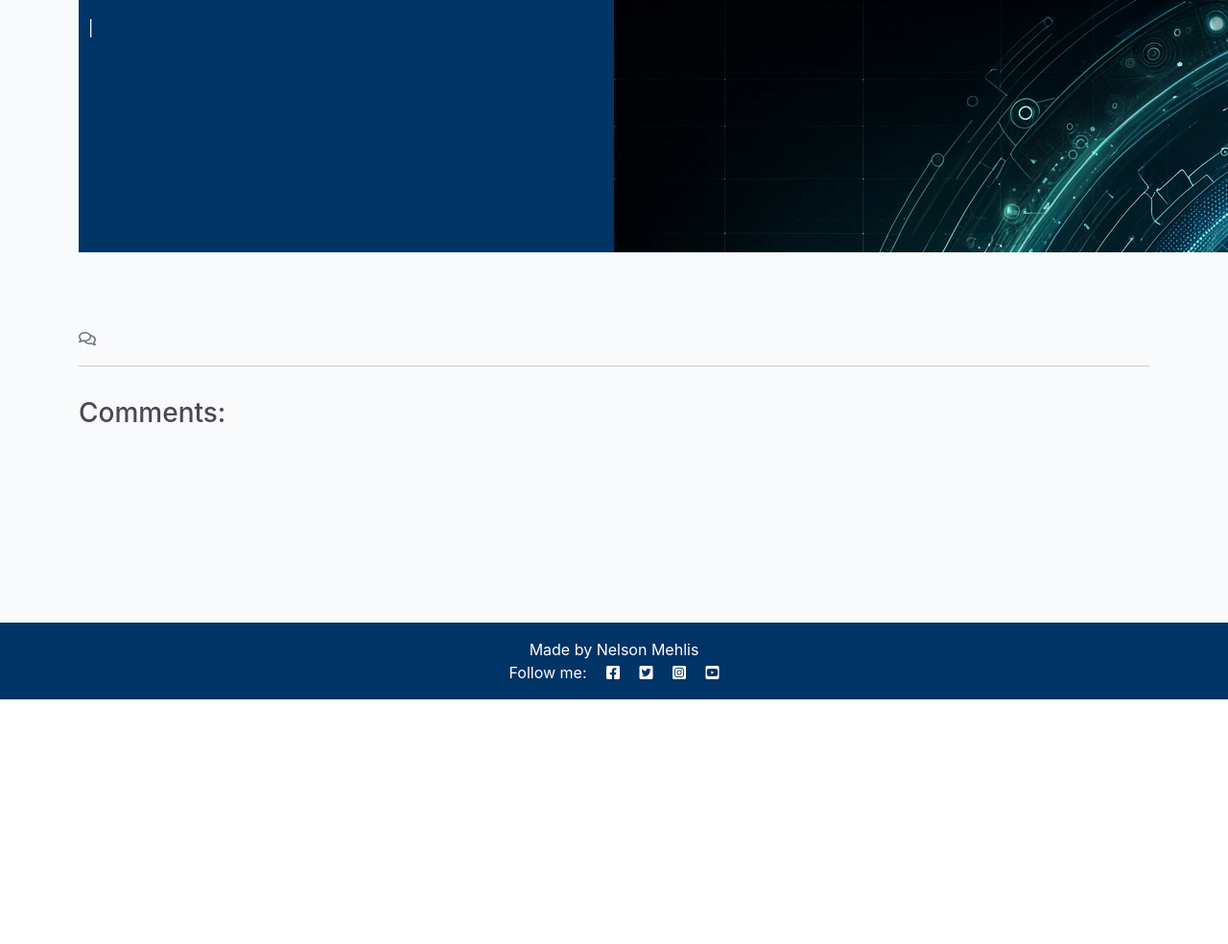
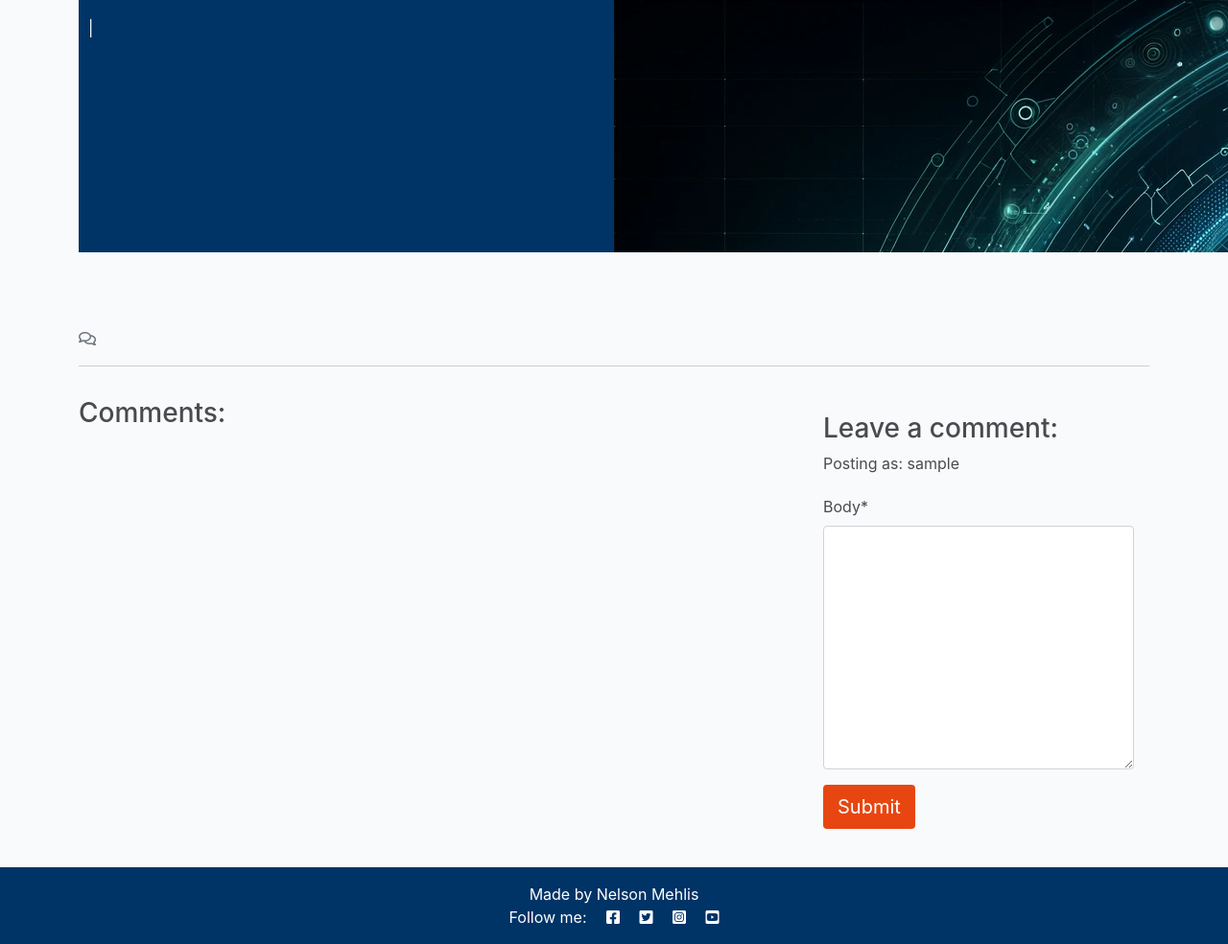
Before and after one commit to ThePyth0nKid/pp4-myblog, a Django app: template blog/templates/blog/post_detail.html in a window 1280 px wide. Shown: the part 71-1055 px from the top of the page at 96% size. Before the commit the page ends 800 px from the top, so only its background shows below. Run offline with Django 4.2, Linux system fonts and the light colour scheme; the template is opened without the code that fills it: values that come from a table or form of the project are taken from there, others are empty; the visitor is signed in with stand-in values (Sample User, id 1); parts of the project's set-up code (start-up, migrations or seed data) failed here and were passed over; some libraries are stand-ins or nearby versions.

Commit message:
Add creating new post html to post_detail.html

```diff
--- a/blog/templates/blog/post_detail.html
+++ b/blog/templates/blog/post_detail.html
@@ -1,4 +1,4 @@
-{% extends 'base.html' %} {% block content %} {% load static %}
+{% extends 'base.html' %} {% block content %} {% load static %} {% load crispy_forms_tags %}
 
 <div class="masthead">
   <div class="container">
@@ -68,6 +68,22 @@
         {% endfor %}
       </div>
     </div>
+    <!-- Creating New Comments -->
+    <div class="col-md-4 card mb-4 mt-3">
+        <div class="card-body">
+            {% if user.is_authenticated %}
+            <h3>Leave a comment:</h3>
+            <p>Posting as: {{ user.username }}</p>
+            <form id="commentForm" method="post" style="margin-top: 1.3em;">
+                {{ comment_form | crispy }}
+                {% csrf_token %}
+                <button id="submitButton" type="submit" class="btn btn-signup btn-lg">Submit</button>
+            </form>
+            {% else %}
+            <p>Log in to leave a comment</p>
+            {% endif %}
+        </div>
+    </div>
   </div>
 </div>
 
```
